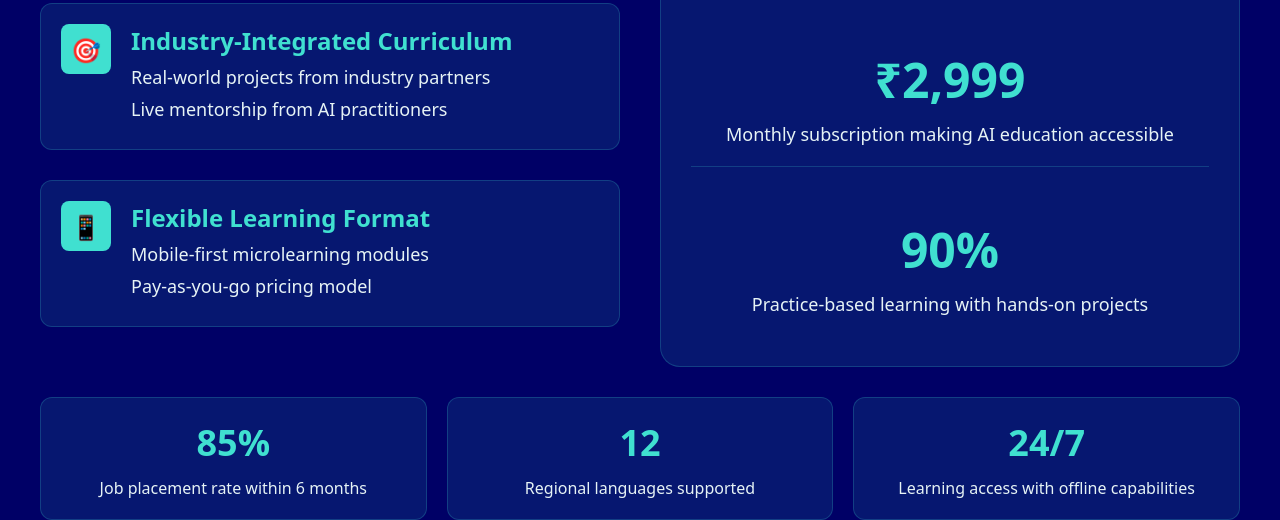
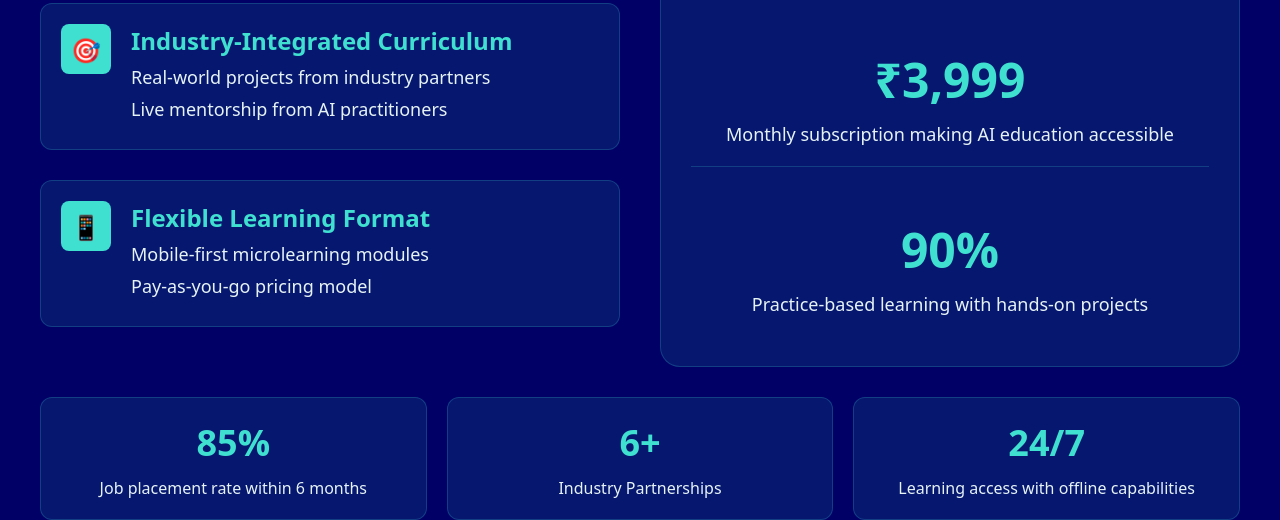
Before and after one commit to sugiri01/IITD, a plain HTML site: page Solution.html in a window 1280 px wide. Shown: the part 534-1054 px from the top of the page. Drawn offline with Linux system fonts and the light colour scheme.

Commit message:
Solution.html

```diff
--- a/Solution.html
+++ b/Solution.html
@@ -193,7 +193,7 @@
                 </div>
 
                 <div class="stat">
-                    <div class="stat-number">₹2,999</div>
+                    <div class="stat-number">₹3,999</div>
                     <div class="stat-label">Monthly subscription making AI education accessible</div>
                 </div>
 
@@ -210,8 +210,8 @@
                 <div class="impact-text">Job placement rate within 6 months</div>
             </div>
             <div class="impact-card">
-                <div class="impact-number">12</div>
-                <div class="impact-text">Regional languages supported</div>
+                <div class="impact-number">6+</div>
+                <div class="impact-text">Industry Partnerships</div>
             </div>
             <div class="impact-card">
                 <div class="impact-number">24/7</div>
```
